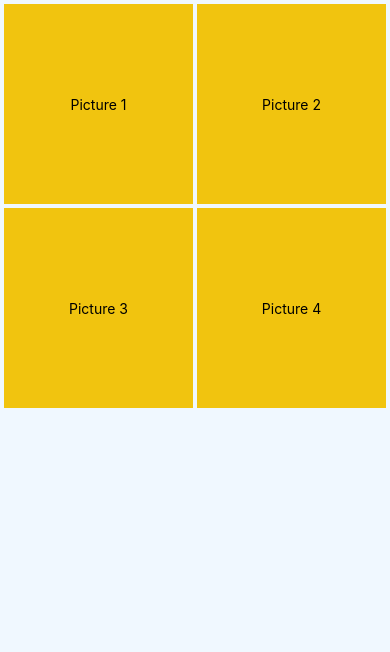
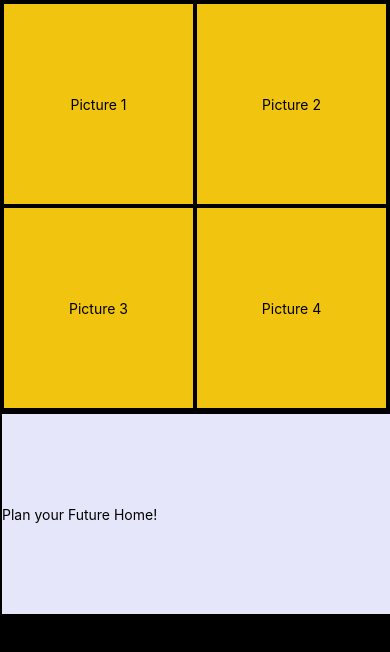
Before and after one commit to jaredsbt/GardenofRosas, a React Native app: screen / in a window 390 px wide. Shown: the top 652 px of the page. Built offline with nearby package versions, Linux system fonts and the light colour scheme.

Commit message:
Black Background Color, and Light purple bottom section created

```diff
--- a/App.js
+++ b/App.js
@@ -59,6 +59,11 @@ export default function App() {
         <View style = {styles.box}><Text>Picture 4</Text></View>
       </View>
 
+      <View style = {styles.bottom}>
+        <Text>Plan your Future Home!</Text>
+      </View>
+
+
     </ScrollView>
 
     // <View>
@@ -76,7 +81,7 @@ export default function App() {
 const styles = StyleSheet.create({
   scrollContainer: {
     flex: 1,
-    backgroundColor: `#f0f8ff`,
+    backgroundColor: '#000000',
   },
 
   container: {
@@ -93,7 +98,17 @@ const styles = StyleSheet.create({
     justifyContent: 'center',
     alignItems: 'center',
     backgroundColor: '#f1c40f'
+  },
+
+  bottom: {
+    margin: 2,
+    width: Dimensions.get('screen').width,
+    height: Dimensions.get('screen').height / 3,
+    justifyContent: 'center',
+    alignContent: 'center',
+    backgroundColor: '#e6e6fa',
   }
+
 
 });
 
```
Also changed, not shown: assets/abstract-textured-backgound_1258-30520.avif (added), 1 other file (tests, documents, lock files or other folders).
